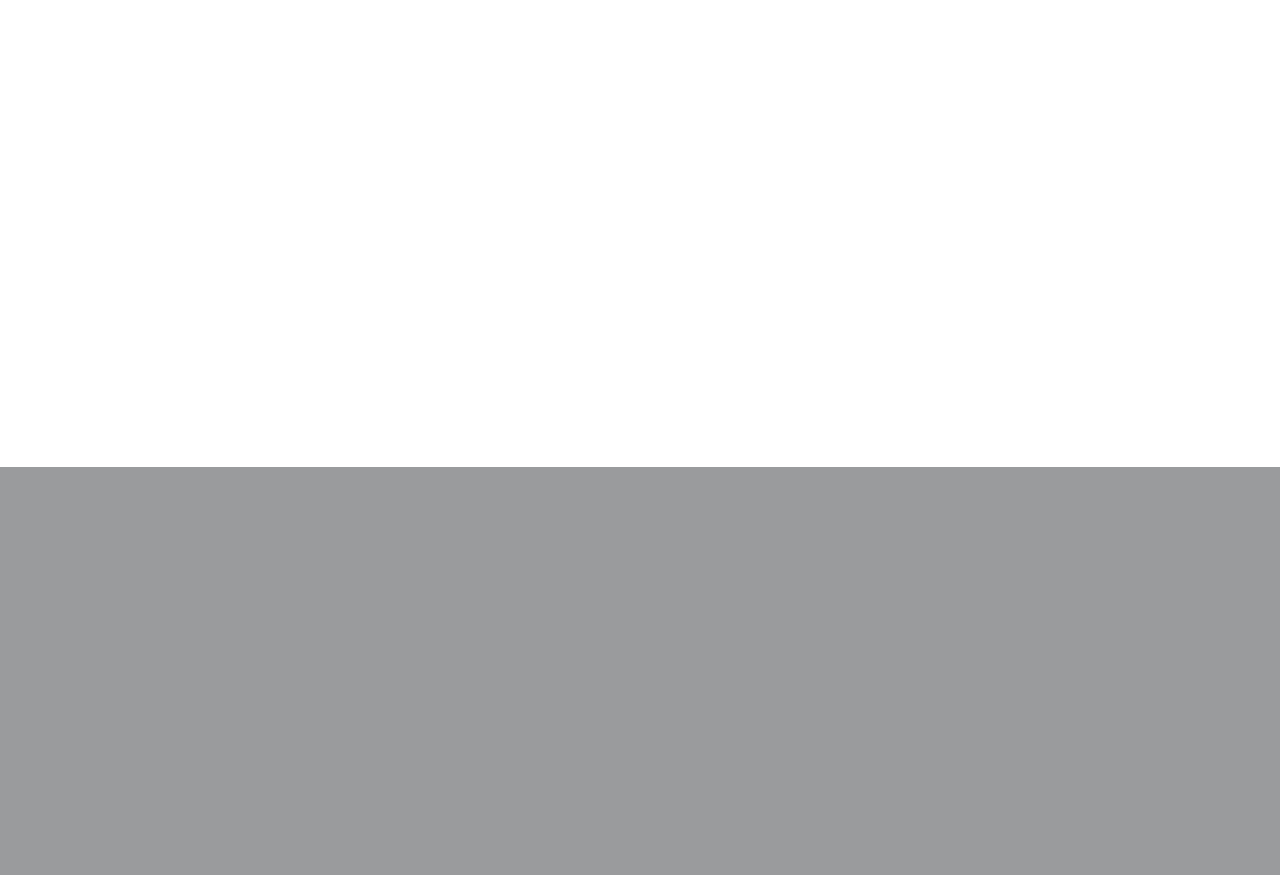
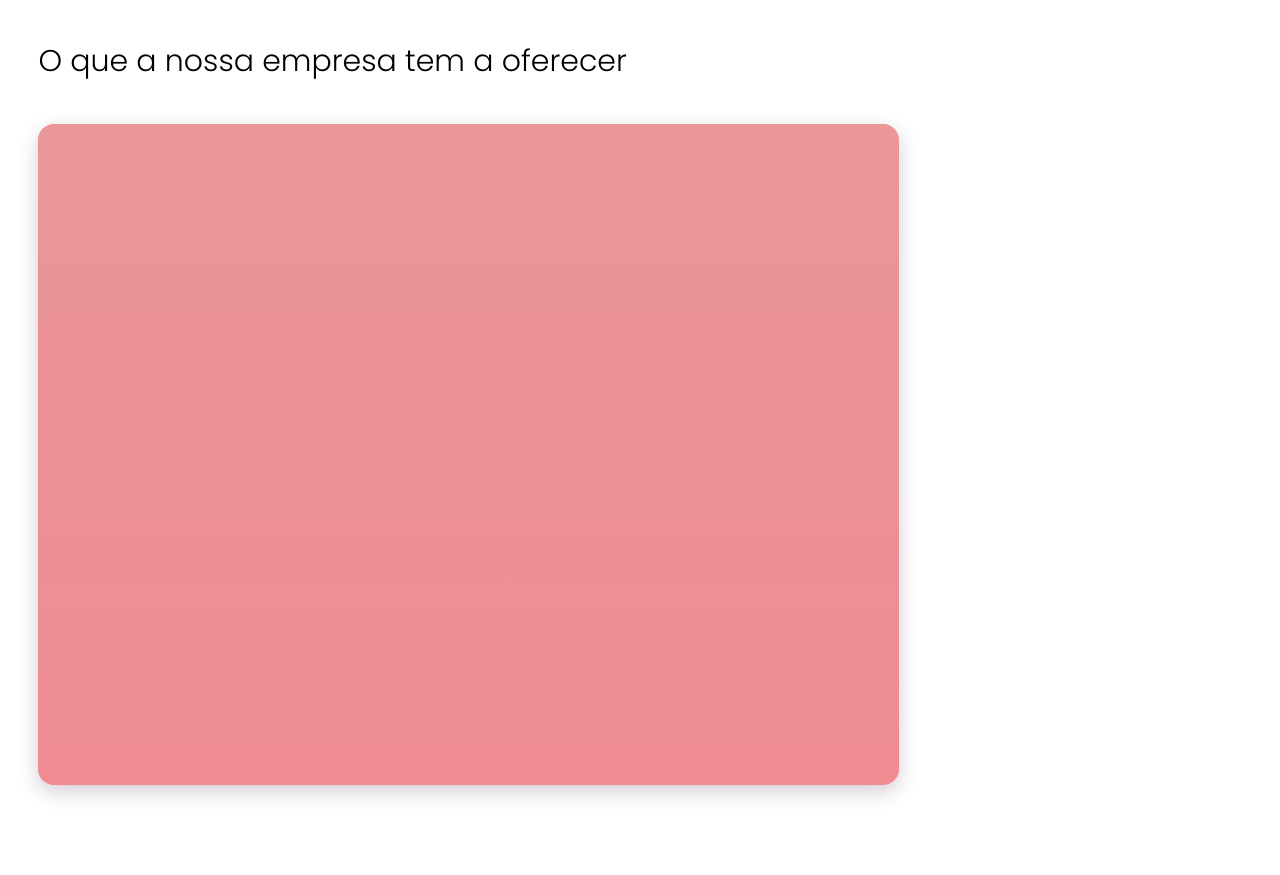
Before and after one commit to FernaandoJr/TCC2022, a PHP site: page / in a window 1280 px wide. Shown: the part 721-1596 px from the top of the page. Before the commit the page ends 1188 px from the top, so only its background shows below. Run offline with PHP 8.4, Linux system fonts and the light colour scheme.

Commit message:
arrumando e adicionando coisas na home
Co-Authored-By: Jesua Isaque <94057518+jesua07@users.noreply.github.com>

```diff
--- a/src/contato.php
+++ b/src/contato.php
@@ -36,6 +36,10 @@
     </div>
     <script src="./js/navbar.js"></script>
     <div class="blank-div"></div>
+    <div class="sobre-card-title-div">
+        <p class="sobre-card-title1-p">Entre em contato conosco</p>
+        <div class="blank-div"></div>
+    </div>
     <div class="contato-form-grid">
         <!-- ↓ COLUNA 1 ↓ -->
         <div class="contato-card-img-div"><img src="./img/vertical5.jpg" alt="Imagem" class="contato-card-img"></div>
@@ -75,6 +79,7 @@
     </div>
     </form>
     <script src="./js/input.js"></script>
+
     <br><br><br><br><br><br><br><br><br><br>
 
 
--- a/src/index.php
+++ b/src/index.php
@@ -30,6 +30,7 @@
     </div>
     <script src="./js/navbar.js"></script>
     <div class="home-img-div">
+        <div class="home-general">
         <div class="home-img-title-div">
             <h1 class="home-img-title-h1">Especializados em reformas e design de interiores residenciais</h1>
         </div>
@@ -37,10 +38,28 @@
             <h1 class="home-img-subtitle-h1">Ambientes e decorações pensados para o bem-estar e conforto do cliente</h1>
         </div>
         <div class="home-btn-div">
-            <a class="home-btn-a" href="./contato.php">Fale Conosco</a>
+        <a href="contato.php" class="home-btn-a">Fale Conosco</a>
         </div>
-        <div class="home-img-gradient-effect"></div>
+
+        </div>
     </div>
-    <br><br><br><br><br><br><br><br><br><br><br><br><br><br><br><br><br><br><br><br><br><br><br><br><br><br>
+    <div class="blank-div"></div>
+<div class="home-card-sobre-title-div">
+<p class="home-card-sobre-title-p">O que a nossa empresa tem a oferecer</p>
+</div>
+    <div class="blank-div"></div>
+
+    <div class="home-card-sobre-img-div">
+    <div class="home-card-sobre">
+        <div class="home-card-sobre-img"></div>
+        <div class="card-sobre-info">
+    <svg height="24" width="24" viewBox="0 0 24 24" xmlns="http://www.w3.org/2000/svg"><path d="M0 0h24v24H0z" fill="none"></path><path d="M4.828 21l-.02.02-.021-.02H2.992A.993.993 0 0 1 2 20.007V3.993A1 1 0 0 1 2.992 3h18.016c.548 0 .992.445.992.993v16.014a1 1 0 0 1-.992.993H4.828zM20 15V5H4v14L14 9l6 6zm0 2.828l-6-6L6.828 19H20v-1.172zM8 11a2 2 0 1 1 0-4 2 2 0 0 1 0 4z" fill="currentColor"></path></svg>
+    <p class="card-sobre-title">Card title</p>
+    <p class="card-sobre-body">Lorem Ipsum dolor sit amet903192-31-290909 9310-29 93109 09031-2930912 3012 1k3jk1 j23kj lk1j2k 3kl1 123123123123  12312301 23 12321312 31  12312312 12312312 3 12</p>
+    <button class="card-sobre-btn">Read More</button>
+  </div>
+</div>
+    </div>
+    <br><br><br><br><br>
 </body>
 </html>
--- a/src/styles/home.css
+++ b/src/styles/home.css
@@ -7,10 +7,8 @@
 
 }
 
-
-
 .home-img-div{
-    background: url(/src/img/exemplo2_fade.png) no-repeat;
+    background: url(/src/img/exemplo14_fade.jpg) no-repeat;
     background-size: cover;
     background-attachment: fixed;
     max-height: 100%;
@@ -25,23 +23,33 @@ img{
     -moz-user-drag: none;
     -o-user-drag: none;
 }
+.home-general{
+    width: fit-content;
+    height: fit-content;
+    position: relative;
+    top: 50%;
+    left: 50%;
+    transform: translate(-50%, -50%);
+}
 
 .home-img-title-div{
-    max-width: 40%;
+    max-width: 45%;
     position: relative;
     top: 20%;
     left: 50%;
+    padding: 1vh;
     transform: translateX(-50%);
 }
 .home-img-title-h1{
     font-family: 'Poppins', sans-serif;
-    font-size: 29px;
+    font-size: 40px;
     color: white;
     text-align: center;
 }
 
 .home-img-subtitle-div{
-    max-width: 40%;
+    max-width: 35%;
+    padding: 1vh;
     position: relative;
     top: 22%;
     left: 50%;
@@ -50,12 +58,13 @@ img{
 .home-img-subtitle-h1{
     font-family: 'Poppins', sans-serif;
     font-weight: 200;
-    font-size: 19px;
+    font-size: 29px;
     color: white;
     text-align: center;
 }
 
 .home-btn-div{
+    padding: 1vh;
     max-width: 40%;
     position: relative;
     top: 25%;
@@ -64,60 +73,163 @@ img{
     height: 55px;
 }
 
-.home-btn-a{
+   .home-btn-a {
+    text-decoration: none;
+    font-family: 'Poppins', sans-serif;
+    display: inline-block;
+    padding: 0.75rem 1.25rem;
+    border-radius: 5rem;
+    color: #fff;
+    text-transform: uppercase;
+    font-size: 1rem;
+    letter-spacing: 0.15rem;
+    transition: all 0.3s;
     position: relative;
-    font-size: 18px;
-    text-decoration: none;
-    padding: 9px 18px;
-    display: inline-block;
+    overflow: hidden;
+    z-index: 1;
+  }
+  .home-btn-a:after {
+    content: "";
+    position: absolute;
+    bottom: 0;
+    left: 0;
+    width: 100%;
+    height: 100%;
+    background-color: var(--logo-dark-brown);
+    border-radius: 5rem;
+    z-index: -2;
+  }
+  .home-btn-a:before {
+    content: "";
+    position: absolute;
+    bottom: 0;
+    left: 0;
+    width: 0%;
+    height: 100%;
+    background-color: #7c6032;
+    transition: all 0.3s;
+    border-radius: 5rem;
+    z-index: -1
+  }
+  .home-btn-a:hover {
+    color: #fff;
+  }
+  .home-btn-a:hover:before {
+    width: 100%;
+  }
+  .home-card-sobre-title-div{ width: 100%; }
+
+  .home-card-sobre-title-p{
+      padding-left: 3vw;
+      text-align: left;
+      font-size: 30px;
+      font-family: 'Poppins', sans-serif;
+  }
+
+  .home-card-sobre-img-div{
+      width: 100%;
+      padding-left: 3vw;
+  }
+
+/* From uiverse.io by @alexruix */
+.home-card-sobre {
+    width: 800px;
+    height: 600px;
     border-radius: 1em;
-    transition: all .2s;
-    border: none;
-    font-family: 'Poppins', sans-serif;
-    color: black;
-    background-color: white;
+    overflow: hidden;
+    border-collapse: collapse;
+    padding: 1.9rem;
+    background: #f5f5f5;
+    position: relative;
+    display: flex;
+    align-items: flex-end;
+    transition: 0.4s ease-out;
+    box-shadow: 0px 7px 20px rgba(43, 8, 37, 0.2);
    }
 
-   .home-btn-a:hover {
-    transform: translateY(-3px);
-    box-shadow: 0 10px 20px rgba(0, 0, 0, 0.2);
-   }
-
-   .home-btn-a:active {
-    transform: translateY(-1px);
-    box-shadow: 0 5px 10px rgba(0, 0, 0, 0.2);
-   }
-
-   .home-btn-a::after {
+   .home-card-sobre:before {
     content: "";
-    display: inline-block;
-    height: 100%;
-    width: 100%;
-    border-radius: 1em;
     position: absolute;
     top: 0;
     left: 0;
-    z-index: -1;
-    transition: all .4s;
+    display: block;
+    width: 100%;
+    height: 100%;
+    background: rgba(238, 116, 116, 0.4);
+    z-index: 2;
+    transition: 0.5s;
    }
 
-   .home-btn-a::after {
-    background-color: #fff;
+   .card-sobre-info {
+    font-family: 'Poppins', sans-serif;
+    position: relative;
+    z-index: 3;
+    color: #f5f5f5;
+    opacity: 0;
+    transform: translateY(20%);
+    transition: 0.5s;
    }
 
-   .home-btn-a:hover::after {
-    transform: scaleX(1.4) scaleY(1.6);
-    opacity: 0;
+   /*Text*/
+   .card-sobre-title {
+    font-family: 'Poppins', sans-serif;
+    font-size: 30px;
+    font-weight: 500;
    }
 
-.home-img-gradient-effect{
+   .card-sobre-body {
+    font-family: 'Poppins', sans-serif;
+    letter-spacing: 1px;
+    font-size: 20px;
+    margin: 5px 0 15px 0;
+   }
+
+   /*Button*/
+   .card-sobre-btn {
+    cursor: pointer;
+    font-family: 'Poppins', sans-serif;
+    padding: 0.6rem;
+    font-size: 23px;
+    outline: none;
+    border: none;
+    border-radius: 4px;
+    background: #ee9ca7;
+    color: white;
+    font-weight: 300;
+    transition: 0.4s ease;
+   }
+
+   /*Image*/
+   .home-card-sobre-img {
     width: 100%;
-    height: 80px;
+    height: 100%;
     position: absolute;
-    bottom: 9.9vh;
-    background: rgb(255,255,255);
-    background: linear-gradient(0deg, rgba(255,255,255,1) 36%, rgba(253,187,45,0) 100%);
-}
+    top: 0;
+    left: 0;
+    background: #ee9ca7;
+    background: linear-gradient(to bottom, #e7aeae, #ee9ca7);
+   }
+
+   /*Hover*/
+   .home-card-sobre:hover {
+    transform: translateY(2%);
+   }
+
+   .home-card-sobre:hover:before {
+    opacity: 1;
+   }
+
+   .home-card-sobre:hover .card-sobre-info {
+    opacity: 1;
+    transform: translateY(0);
+   }
+
+   .card-sobre-btn:hover {
+    background: rgba(218, 77, 77, 0.4);
+    color: #f5f5f5;
+   }
+
+
 
 @media screen and (max-width: 850px){
     .home-img-div{
@@ -157,3 +269,45 @@ img{
         font-size: 20px;
     }
 }
+
+
+
+
+
+
+
+
+
+
+
+
+
+
+
+
+
+
+
+
+
+
+
+
+
+
+
+
+
+
+
+
+
+
+
+
+
+.blank-div{
+    width: 100%;
+    max-width: 100%;
+    height: 5vh;
+}
--- a/src/styles/navbar.css
+++ b/src/styles/navbar.css
@@ -29,7 +29,7 @@
 
 .nav-container{
     position: fixed;
-    z-index: 1;
+    z-index: 5;
     width: 100%;
     background-color: var(--background-tp);
 }
--- a/src/txt/mysql_query.txt
+++ b/src/txt/mysql_query.txt
@@ -1,4 +1,5 @@
 create database hivena_db;
+
 CREATE TABLE `cadastro` (
   id INT NOT NULL AUTO_INCREMENT,
   nome varchar(50) not null,
```
Also changed, not shown: src/styles/contato.css (+12 -12 lines), src/styles/sobre.css (+1 -10 lines), src/img/exemplo14_fade.jpg (added).
